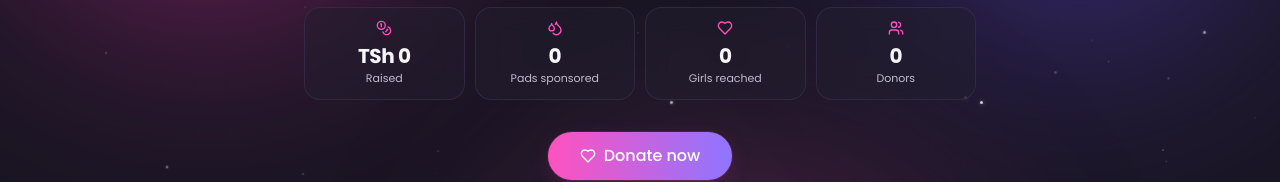
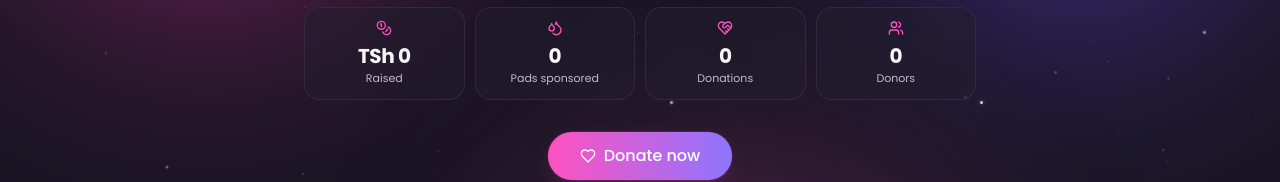
Before and after one commit to Casynino/ORA-OS, a Next.js app: page /donate in a window 1280 px wide. Shown: the part 359-541 px from the top of the page. Built offline with nearby package versions, Linux system fonts and the light colour scheme; no server answers; the database is empty.

Commit message:
Donate hero: show Donations (real) instead of empty Girls-reached counter

```diff
--- a/app/(public)/donate/page.tsx
+++ b/app/(public)/donate/page.tsx
@@ -4,6 +4,7 @@ import {
   Sparkles,
   ShieldCheck,
   Heart,
+  HeartHandshake,
   Coins,
   Droplets,
   Users,
@@ -13,7 +14,6 @@ import {
   ChevronDown,
 } from "lucide-react";
 import { prisma } from "@/lib/db";
-import { getPublicImpactStats } from "@/lib/stats";
 import { getDonationFeed } from "@/lib/services/donation-feed";
 import { DonationForm } from "@/components/public/donation-form";
 import { LiveDonationFeed } from "@/components/public/live-donation-feed";
@@ -52,16 +52,15 @@ const faqs = [
 ];
 
 export default async function DonatePage() {
-  const [packages, stats, feed] = await Promise.all([
+  const [packages, feed] = await Promise.all([
     prisma.donationPackage.findMany({ where: { isActive: true }, orderBy: { sortOrder: "asc" } }),
-    getPublicImpactStats(),
     getDonationFeed(),
   ]);
 
   const heroStats = [
     { icon: Coins, label: "Raised", value: feed.counters.moneyRaised, prefix: "TSh " },
     { icon: Droplets, label: "Pads sponsored", value: feed.counters.padsSponsored },
-    { icon: Heart, label: "Girls reached", value: stats.girlsReached },
+    { icon: HeartHandshake, label: "Donations", value: feed.counters.donations },
     { icon: Users, label: "Donors", value: feed.counters.donors },
   ];
 
```
